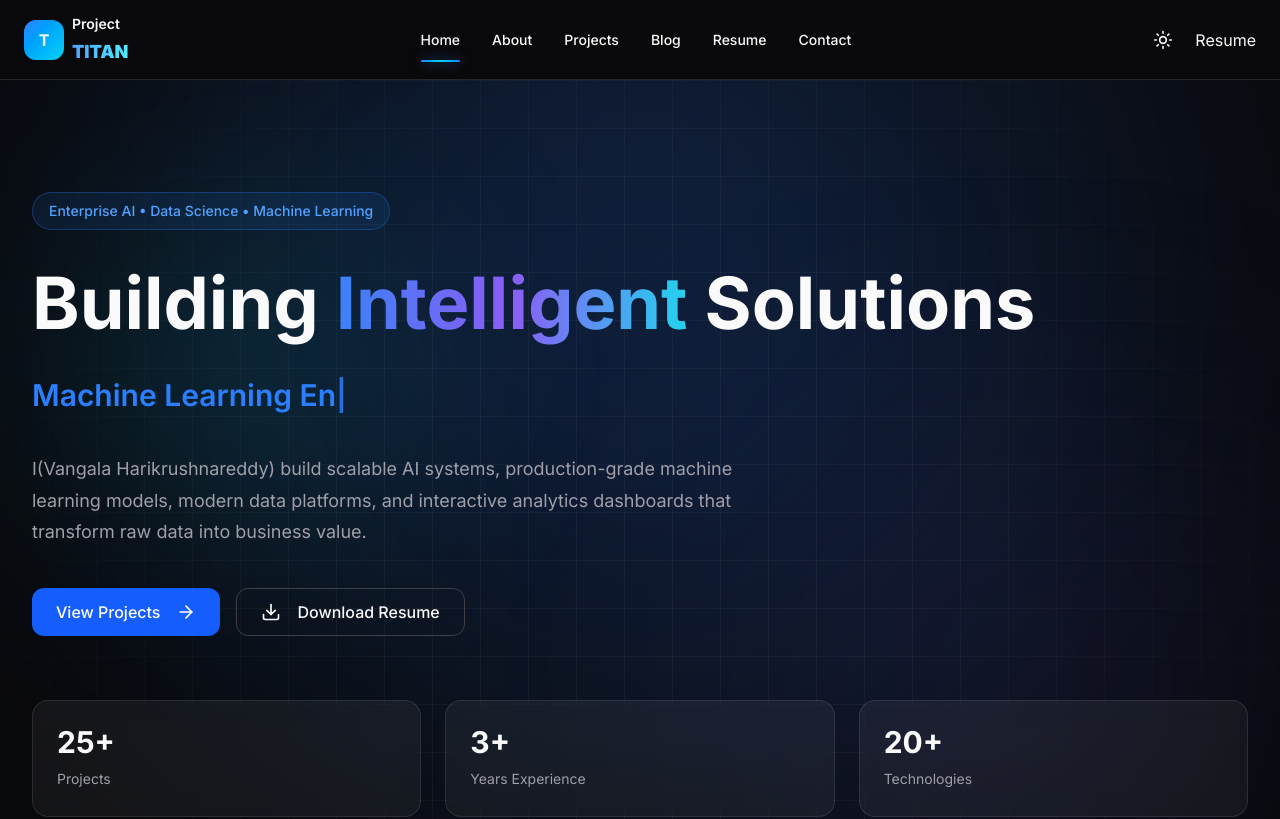
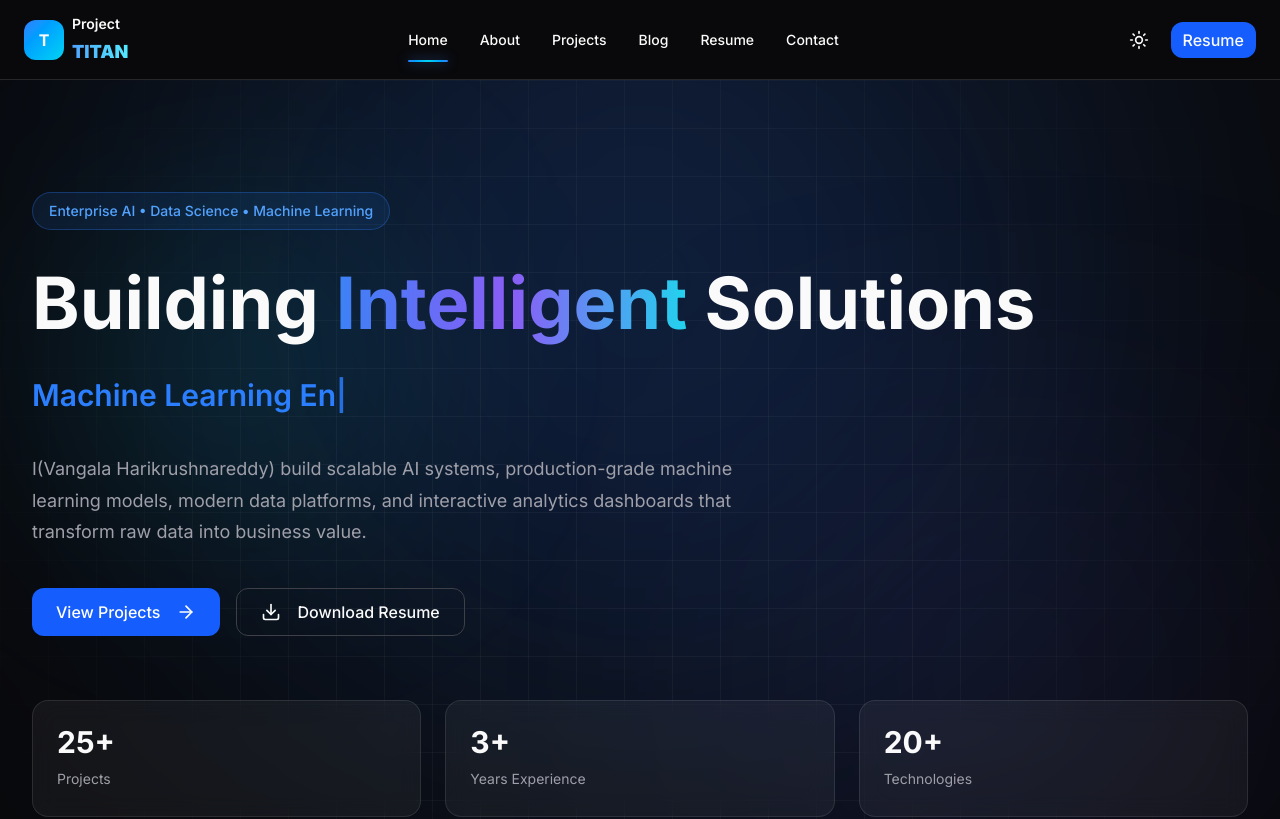
Before and after one commit to Harikrushnareddyvangala/project-titan, a Next.js app in the folder apps/web/: page / in a window 1280 px wide. Shown: the top 819 px of the page. Built offline with nearby package versions, Linux system fonts and the light colour scheme.

Commit message:
chore: stabilize UI components and fix lint warnings

```diff
--- a/apps/web/src/app/layout.tsx
+++ b/apps/web/src/app/layout.tsx
@@ -33,7 +33,7 @@ export default function RootLayout({
     >
       <body className={inter.variable}>
         <ThemeProvider>
-          { <Navbar /> }
+           <Navbar />
           {children}
         </ThemeProvider>
       </body>
--- a/apps/web/src/components/layout/Navbar/ThemeToggle.tsx
+++ b/apps/web/src/components/layout/Navbar/ThemeToggle.tsx
@@ -1,27 +1,45 @@
 "use client";
 
+import { useSyncExternalStore } from "react";
 import { Moon, Sun } from "lucide-react";
 import { useTheme } from "next-themes";
 
 import { Button } from "@/components/ui";
 
+function useMounted() {
+  return useSyncExternalStore(
+    () => () => {},
+    () => true,
+    () => false,
+  );
+}
+
 export function ThemeToggle() {
+  const mounted = useMounted();
   const { resolvedTheme, setTheme } = useTheme();
+
+  if (!mounted) {
+    return (
+      <Button
+        variant="ghost"
+        size="icon"
+        aria-label="Toggle theme"
+      />
+    );
+  }
+
+  const isDark = resolvedTheme === "dark";
 
   return (
     <Button
       variant="ghost"
       size="icon"
+      aria-label="Toggle theme"
       onClick={() =>
-        setTheme(
-          resolvedTheme === "dark"
-            ? "light"
-            : "dark",
-        )
+        setTheme(isDark ? "light" : "dark")
       }
-      aria-label="Toggle theme"
     >
-      {resolvedTheme === "dark" ? (
+      {isDark ? (
         <Sun className="h-5 w-5" />
       ) : (
         <Moon className="h-5 w-5" />
--- a/apps/web/src/components/ui/Button.tsx
+++ b/apps/web/src/components/ui/Button.tsx
@@ -80,12 +80,7 @@ export const Button = React.forwardRef<
       )}
       {...props}
     >
-          <>
-        {loading && (
-          <Loader2 className="h-4 w-4 animate-spin" />
-        )}
       {children}
-      </>
     </Slot>
   );
 }
--- a/apps/web/src/components/ui/badge.tsx
+++ b/apps/web/src/components/ui/badge.tsx
@@ -1,7 +1,7 @@
 import * as React from "react";
 import { cva, type VariantProps } from "class-variance-authority";
 
-import { cn, debounce, sleep } from "@/lib/utils";
+import { cn } from "@/lib/utils";
 
 const badgeVariants = cva(
   "inline-flex items-center rounded-full border px-3 py-1 text-xs font-semibold transition-colors",
--- a/apps/web/src/components/ui/card.tsx
+++ b/apps/web/src/components/ui/card.tsx
@@ -1,7 +1,7 @@
 import * as React from "react";
 import { cva, type VariantProps } from "class-variance-authority";
 
-import { cn, debounce, sleep} from "@/lib/utils";
+import { cn } from "@/lib/utils";
 
 const cardVariants = cva(
   "rounded-2xl border transition-all duration-300",
```
Lines whose indentation alone changed are shown as unchanged.
